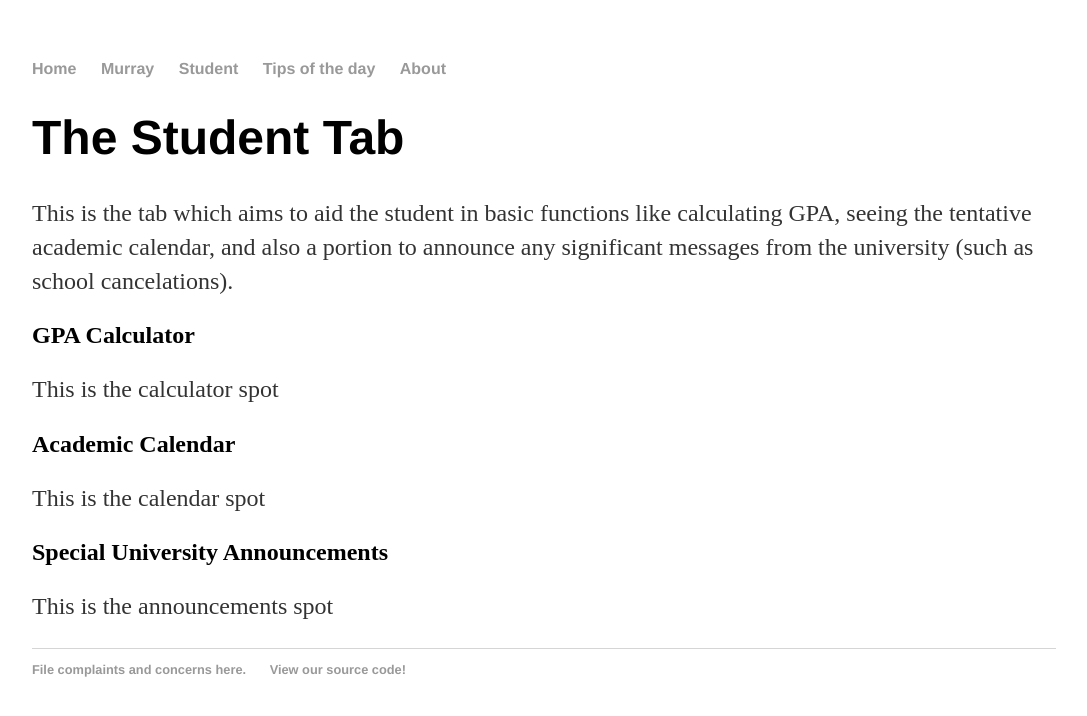
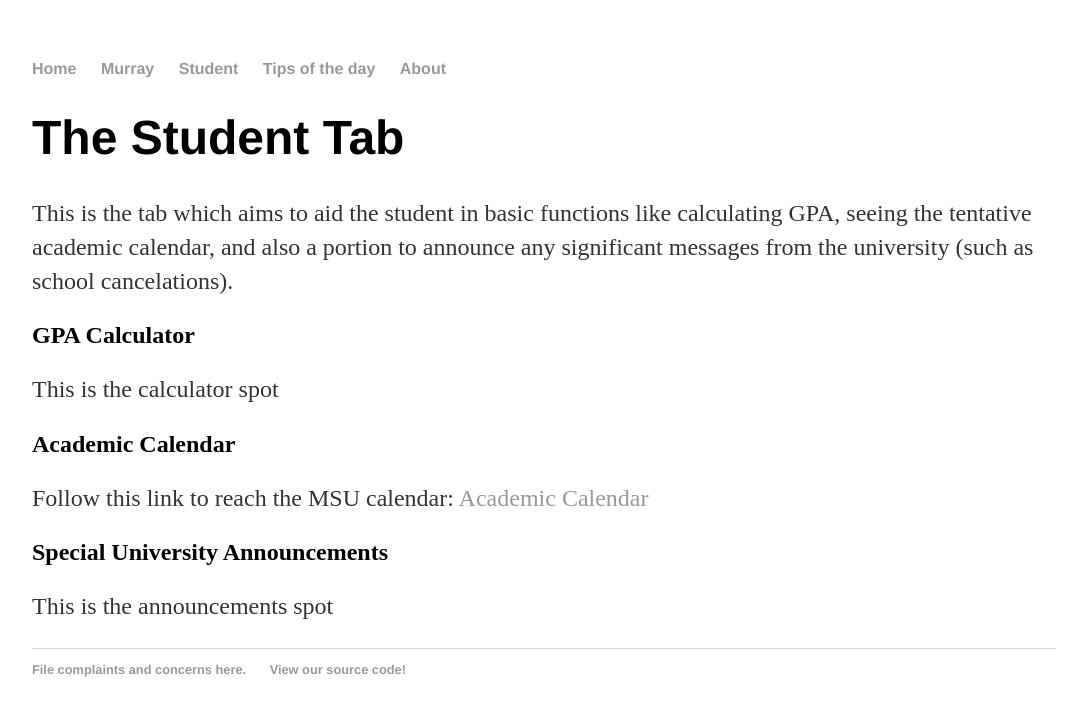
Before and after one commit to rowen2/rowen2.github.io, a Jekyll site: the page built from Stud/index.html, in a window 1280 px wide. Shown: the top 716 px of the page, without its empty margins (96-1183 px from the left). Built offline with Jekyll 4.4.1, drawn with Linux system fonts in a browser that asks for light colours.

Commit message:
Update index.html

```diff
--- a/Stud/index.html
+++ b/Stud/index.html
@@ -10,7 +10,7 @@ title: Page for students
 	<h2>GPA Calculator</h2>
 	<p> This is the calculator spot </p>
 	<h2>Academic Calendar</h2>
-	<p> This is the calendar spot </p>
+	<p> Follow this link to reach the MSU calendar:  <a href="http://murraystate.edu/academics/RegistrarsOffice/CalendarsAndScheduling/Fall%20Winter%202016%20Academic%20Calendar_V3.pdf" >Academic Calendar</a> </p>
 	<h2>Special University Announcements</h2>
 	<p> This is the announcements spot </p>
 </div><!-- /.stud -->
```
